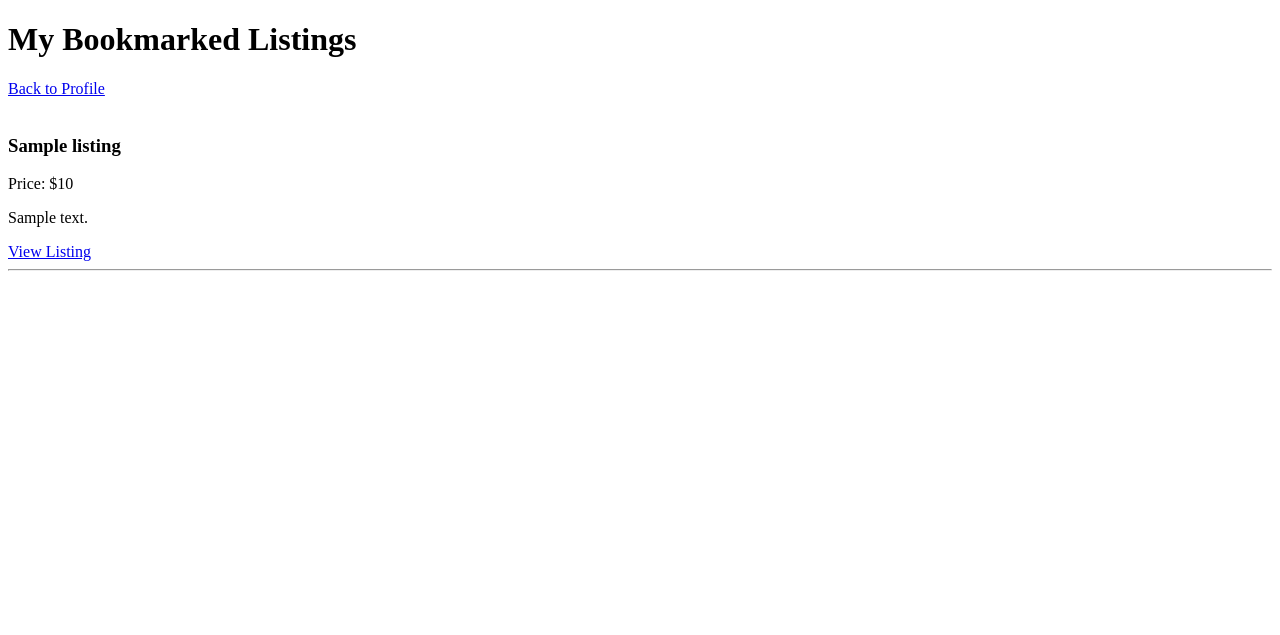
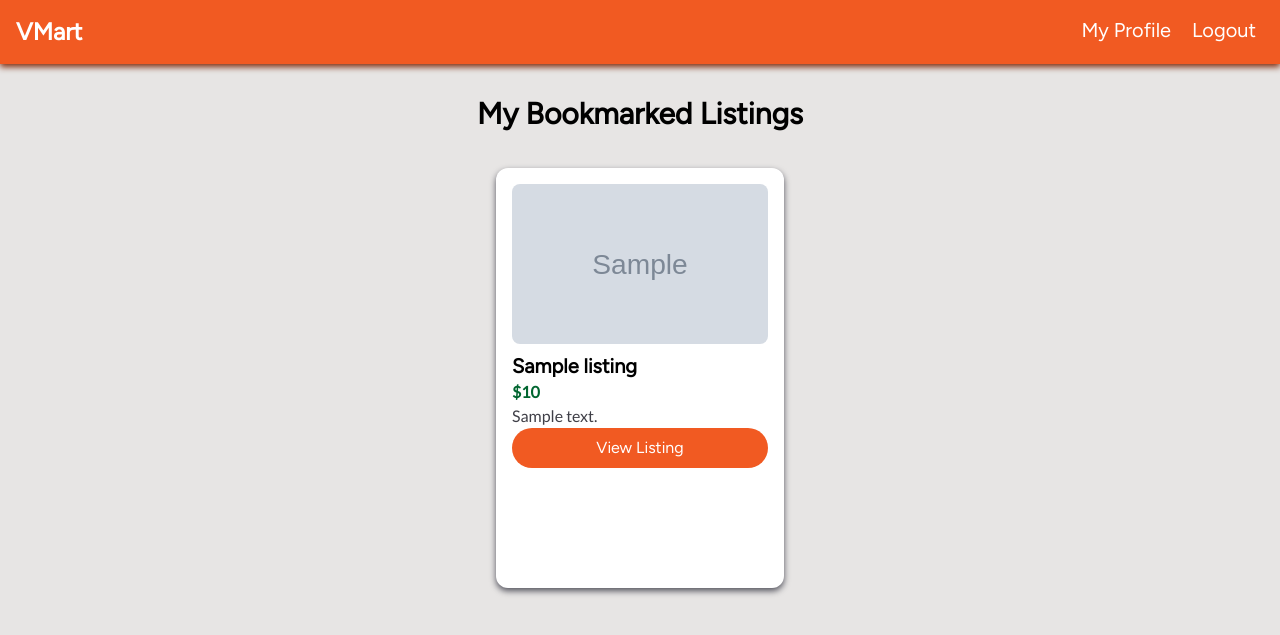
Before and after one commit to rafaelmbarroso/V-Mart, a Django app: template market_App/templates/bookmarks.html in a window 1280 px wide. Shown: the top 635 px of the page. Run offline with Django 5.2, Linux system fonts and the light colour scheme; the template is opened without the code that fills it: most values are stand-ins (such as "Sample title", 1, 10 or a date in 2020); grey boxes marked "Sample" are stand-in pictures.

Commit message:
Stylized bookmarks page

```diff
--- a/market_App/templates/bookmarks.html
+++ b/market_App/templates/bookmarks.html
@@ -1,36 +1,118 @@
+{% load static %}
 <!DOCTYPE html>
 <html lang="en">
 <head>
     <meta charset="UTF-8">
     <title>Bookmarks</title>
+    <link rel="stylesheet" href="{% static 'output.css' %}">
+
+    <style>
+        .bookmark-card {
+            width: 18rem;
+            height: 420px;
+            display: flex;
+            flex-direction: column;
+        }
+
+        .bookmark-image {
+            width: 100%;
+            height: 160px;
+            object-fit: cover;
+            border-radius: 8px;
+            margin-bottom: 8px;
+        }
+
+        .bookmark-image-placeholder {
+            width: 100%;
+            height: 160px;
+            background: #f5f5f4;
+            border-radius: 8px;
+            margin-bottom: 8px;
+            display: flex;
+            align-items: center;
+            justify-content: center;
+            color: #999;
+            font-size: 0.9rem;
+        }
+    </style>
 </head>
 
-<body>
+<body class="flex flex-col items-center bg-stone-200 font-lato min-h-screen">
 
-<h1>My Bookmarked Listings</h1>
+<!-- Navbar -->
+<nav class="flex flex-row align-center w-full bg-utrgv-orange drop-shadow-md drop-shadow-orange-900 p-4">
+    <a class="text-2xl font-semibold font-figtree text-white"
+       href="{% url 'dashboard' %}">
+        VMart
+    </a>
 
-<a href="{% url 'profile' %}">Back to Profile</a>
-<br><br>
+    <div class="ms-auto">
+        <a href="{% url 'profile' %}" class="font-figtree text-xl text-white pr-2 pl-2">
+            My Profile
+        </a>
+        <a href="{% url 'logout' %}" class="font-figtree text-xl text-white pr-2 pl-2">
+            Logout
+        </a>
+    </div>
+</nav>
 
+<!-- Page Content -->
+<div class="w-full max-w-6xl p-8">
+
+    <h1 class="text-3xl font-bold font-figtree mb-6 text-center">
+        My Bookmarked Listings
+    </h1>
+
+    {% if bookmarks %}
+        <div class="flex flex-row flex-wrap justify-center">
             {% for listing in bookmarks %}
-    <div>
-        <h3>{{ listing.name }}</h3>
+                <div class="bg-white p-4 m-3 rounded-xl drop-shadow-md drop-shadow-zinc-600 bookmark-card">
+
+                    {% if listing.image %}
+                        <img src="{{ listing.image.url }}"
+                             class="bookmark-image"
+                             alt="{{ listing.name }}">
+                    {% else %}
+                        <div class="bookmark-image-placeholder">
+                            No image
+                        </div>
+                    {% endif %}
+
+                    <h3 class="text-xl font-bold font-figtree">
+                        {{ listing.name }}
+                    </h3>
 
                     {% if listing.price %}
-            <p>Price: ${{ listing.price }}</p>
+                        <p class="font-bold text-green-800">
+                            ${{ listing.price }}
+                        </p>
                     {% endif %}
 
-        <p>{{ listing.description }}</p>
+                    <p class="text-zinc-700 text-sm">
+                        {{ listing.description|truncatewords:15 }}
+                    </p>
 
-        <a href="{% url 'view_listing' listing.pk %}">
+                    <a href="{% url 'view_listing' listing.pk %}"
+                       class="mt-auto inline-block font-figtree text-center bg-utrgv-orange text-white pt-2 pb-2 pl-4 pr-4 rounded-4xl">
                         View Listing
                     </a>
                 </div>
+            {% endfor %}
+        </div>
+    {% else %}
+        <div class="text-center mt-16">
+            <p class="text-zinc-600 font-figtree text-lg">
+                You have no bookmarked listings yet.
+            </p>
 
-    <hr>
-{% empty %}
-    <p>You have no bookmarked listings.</p>
-{% endfor %}
+            <a href="{% url 'dashboard' %}"
+               class="inline-block mt-4 bg-utrgv-orange text-white font-figtree pt-2 pb-2 pl-6 pr-6 rounded-4xl">
+                Browse Listings
+            </a>
+        </div>
+    {% endif %}
+
+</div>
 
 </body>
 </html>
```
Also changed, not shown: db.sqlite3. Lines whose indentation alone changed are shown as unchanged.
